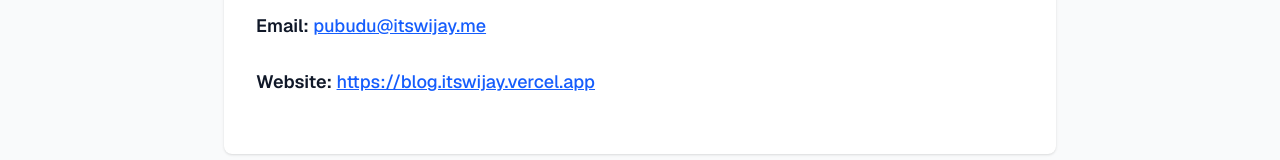
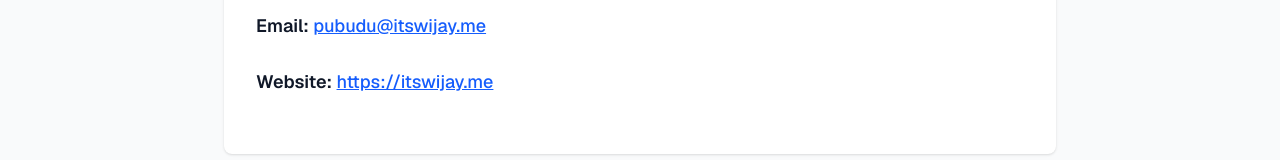
Before and after one commit to itswijay/blog, a Next.js app: page /privacy in a window 1280 px wide. Shown: the part 2835-2995 px from the top of the page. Built offline with nearby package versions, Linux system fonts and the light colour scheme.

Commit message:
update privacy page's website url

```diff
--- a/src/app/privacy/page.js
+++ b/src/app/privacy/page.js
@@ -223,7 +223,7 @@ export default function PrivacyPage() {
                     href="/"
                     className="text-blue-600 dark:text-blue-400 hover:underline"
                   >
-                    https://blog.itswijay.vercel.app
+                    https://itswijay.me
                   </Link>
                 </p>
               </div>
```
